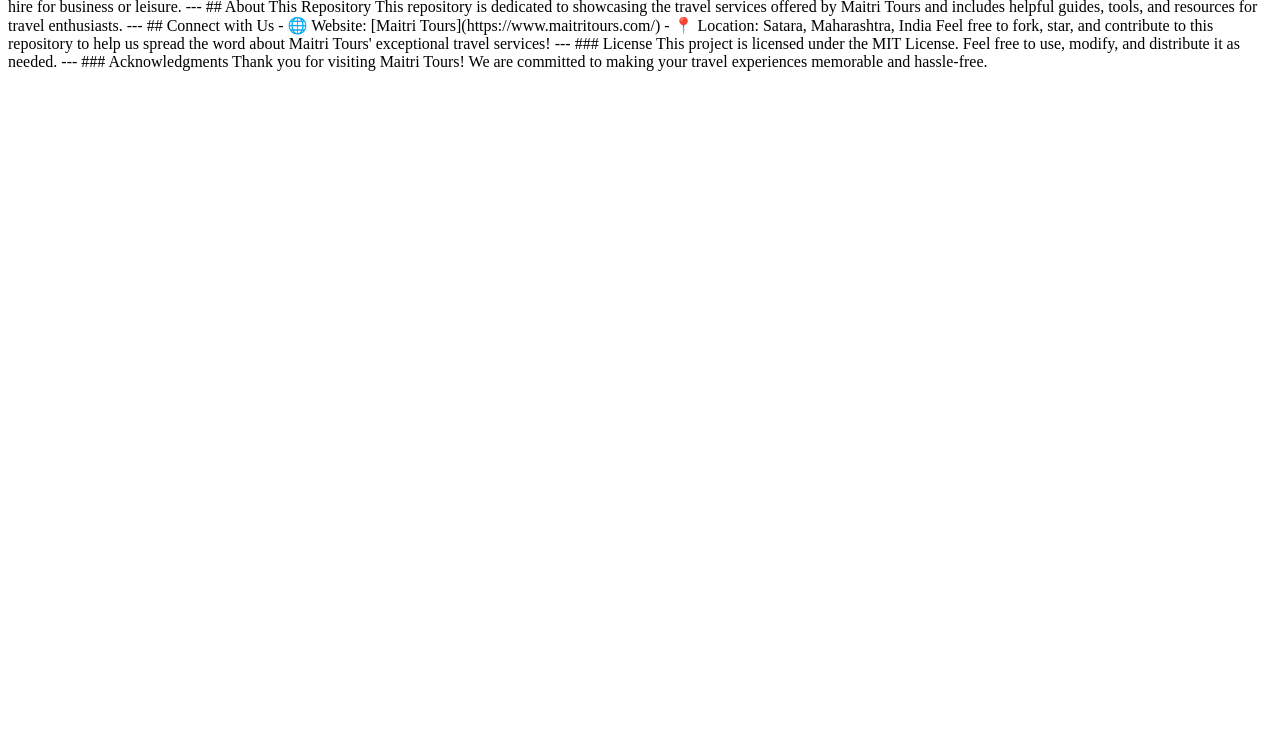
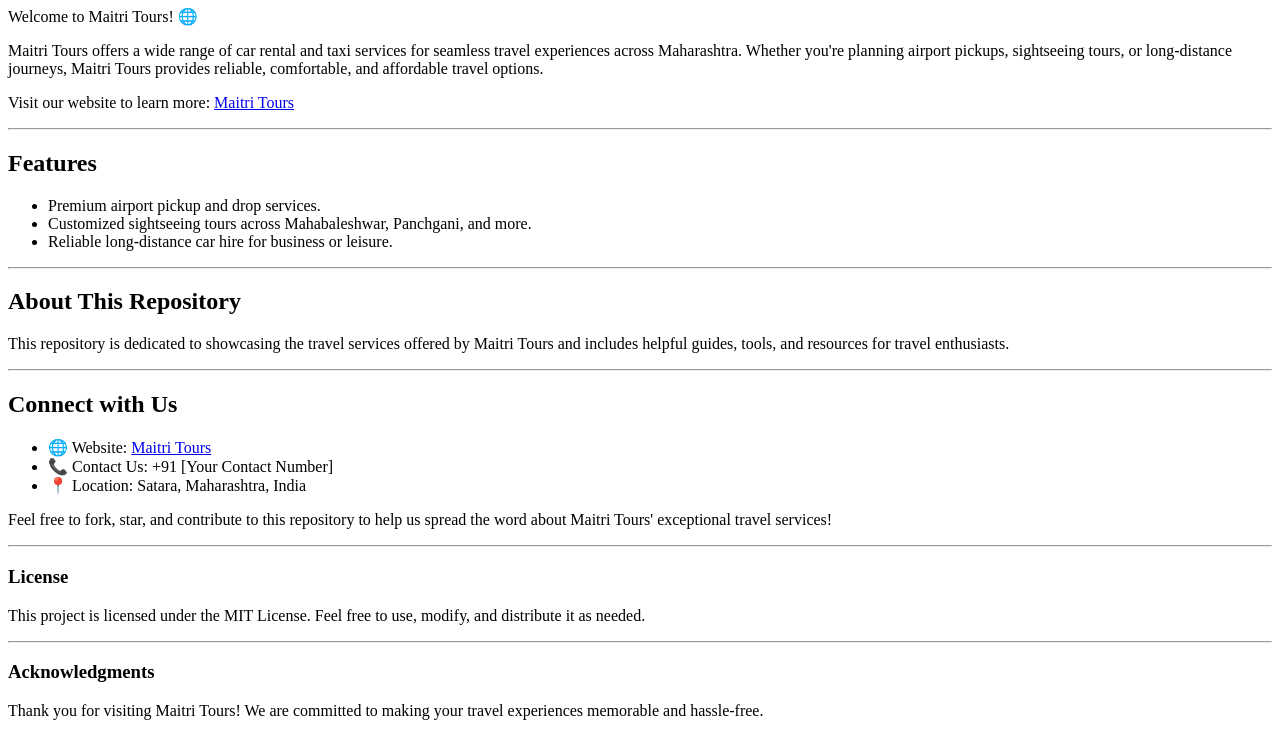
Before and after one commit to maitritours/maitritours, a plain HTML site: page index.html in a window 1280 px wide. Shown: the part 205-941 px from the top of the page. Before the commit the page ends 800 px from the top, so only its background shows below. Drawn offline with Linux system fonts and the light colour scheme.

Commit message:
index.html

```diff
--- a/index.html
+++ b/index.html
@@ -15,48 +15,50 @@
     <p>Explore premium car rental and taxi services with <a href="https://www.maitritours.com/" target="_blank">Maitri Tours</a>.</p>
     <p>We specialize in airport pickups, sightseeing tours, and intercity travel.</p>
 
-  # Maitri Tours
+  <h1>Maitri Tours</h1>
 
-Welcome to Maitri Tours! 🌐
+    <p>Welcome to Maitri Tours! 🌐</p>
 
-Maitri Tours offers a wide range of car rental and taxi services for seamless travel experiences across Maharashtra. Whether you're planning airport pickups, sightseeing tours, or long-distance journeys, Maitri Tours provides reliable, comfortable, and affordable travel options.
+    <p>Maitri Tours offers a wide range of car rental and taxi services for seamless travel experiences across Maharashtra. Whether you're planning airport pickups, sightseeing tours, or long-distance journeys, Maitri Tours provides reliable, comfortable, and affordable travel options.</p>
 
-Visit our website to learn more: [Maitri Tours](https://www.maitritours.com/)
+    <p>Visit our website to learn more: <a href="https://www.maitritours.com/" target="_blank">Maitri Tours</a></p>
 
----
+    <hr>
 
-## Features
+    <h2>Features</h2>
+    <ul>
+        <li>Premium airport pickup and drop services.</li>
+        <li>Customized sightseeing tours across Mahabaleshwar, Panchgani, and more.</li>
+        <li>Reliable long-distance car hire for business or leisure.</li>
+    </ul>
 
-- Premium airport pickup and drop services.
-- Customized sightseeing tours across Mahabaleshwar, Panchgani, and more.
-- Reliable long-distance car hire for business or leisure.
+    <hr>
 
----
+    <h2>About This Repository</h2>
+    <p>This repository is dedicated to showcasing the travel services offered by Maitri Tours and includes helpful guides, tools, and resources for travel enthusiasts.</p>
 
-## About This Repository
+    <hr>
 
-This repository is dedicated to showcasing the travel services offered by Maitri Tours and includes helpful guides, tools, and resources for travel enthusiasts.
+    <h2>Connect with Us</h2>
+    <ul>
+        <li>🌐 Website: <a href="https://www.maitritours.com/" target="_blank">Maitri Tours</a></li>
+        <li>📞 Contact Us: +91 [Your Contact Number]</li>
+        <li>📍 Location: Satara, Maharashtra, India</li>
+    </ul>
 
----
+    <p>Feel free to fork, star, and contribute to this repository to help us spread the word about Maitri Tours' exceptional travel services!</p>
 
-## Connect with Us
+    <hr>
 
-- 🌐 Website: [Maitri Tours](https://www.maitritours.com/)
-- 📍 Location: Satara, Maharashtra, India
+    <h3>License</h3>
+    <p>This project is licensed under the MIT License. Feel free to use, modify, and distribute it as needed.</p>
 
-Feel free to fork, star, and contribute to this repository to help us spread the word about Maitri Tours' exceptional travel services!
+    <hr>
 
----
+    <h3>Acknowledgments</h3>
+    <p>Thank you for visiting Maitri Tours! We are committed to making your travel experiences memorable and hassle-free.</p>
 
-### License
 
-This project is licensed under the MIT License. Feel free to use, modify, and distribute it as needed.
-
----
-
-### Acknowledgments
-
-Thank you for visiting Maitri Tours! We are committed to making your travel experiences memorable and hassle-free.
 
 </body>
 </html>
```
